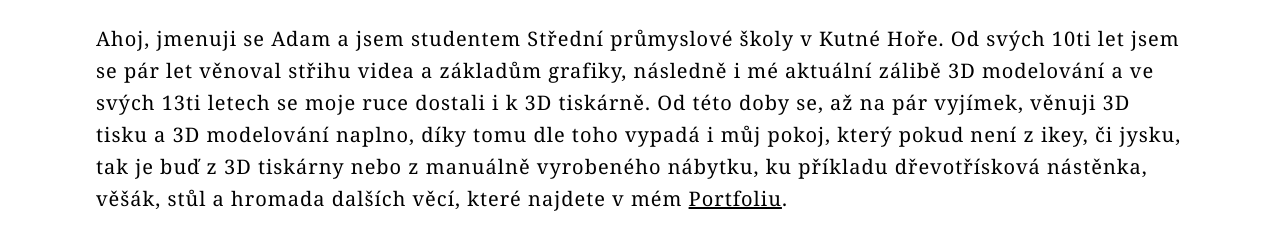
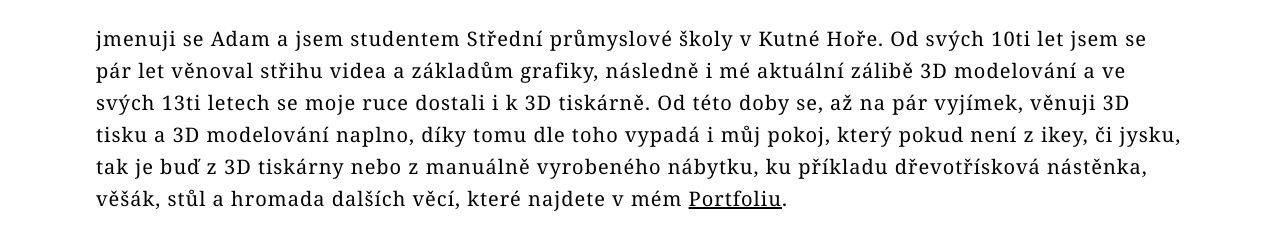
Before and after one commit to ary-industries/web, a plain HTML site: page index.html in a window 1280 px wide. Shown: the part 174-424 px from the top of the page. Drawn offline with Linux system fonts and the light colour scheme.

Commit message:
Update index.html

```diff
--- a/index.html
+++ b/index.html
@@ -40,7 +40,7 @@
     <div class="container">
         <h1>Úvod</h1>
         <br>
-        <p>Ahoj, jmenuji se Adam a jsem studentem Střední průmyslové školy v Kutné Hoře. Od svých 10ti let jsem se pár let věnoval střihu videa a základům grafiky, následně i mé aktuální zálibě 3D modelování a ve svých 13ti letech se moje ruce dostali i k 3D tiskárně. Od této doby se, až na pár vyjímek, věnuji 3D tisku a 3D modelování naplno, díky tomu dle toho vypadá i můj pokoj, který pokud není z ikey, či jysku, tak je buď z 3D tiskárny nebo z manuálně vyrobeného nábytku, ku příkladu dřevotřísková nástěnka, věšák, stůl a hromada dalších věcí, které najdete v mém <a href="Portfolio/portfolio.html">Portfoliu</a>.</p>
+        <p>jmenuji se Adam a jsem studentem Střední průmyslové školy v Kutné Hoře. Od svých 10ti let jsem se pár let věnoval střihu videa a základům grafiky, následně i mé aktuální zálibě 3D modelování a ve svých 13ti letech se moje ruce dostali i k 3D tiskárně. Od této doby se, až na pár vyjímek, věnuji 3D tisku a 3D modelování naplno, díky tomu dle toho vypadá i můj pokoj, který pokud není z ikey, či jysku, tak je buď z 3D tiskárny nebo z manuálně vyrobeného nábytku, ku příkladu dřevotřísková nástěnka, věšák, stůl a hromada dalších věcí, které najdete v mém <a href="Portfolio/portfolio.html">Portfoliu</a>.</p>
     </div>
 </main>
 
```
